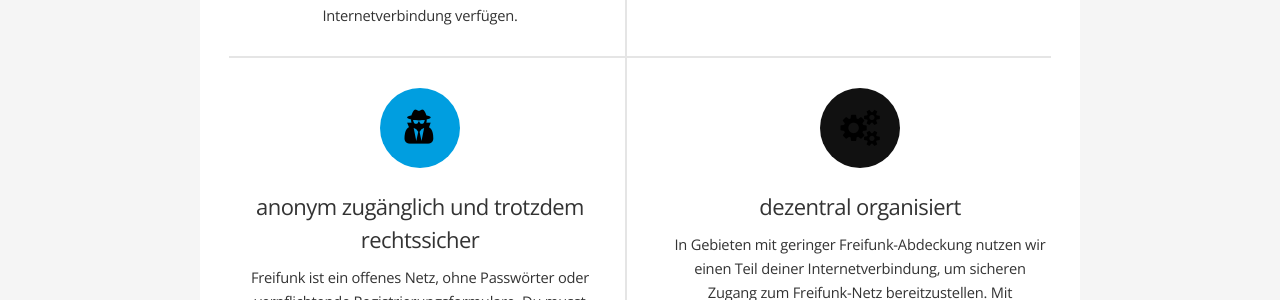
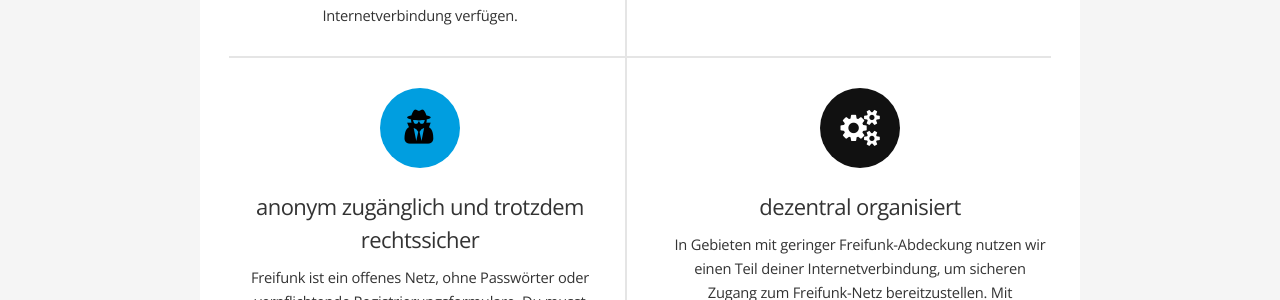
Before and after one commit to mdrenger/darmstadt.freifunk.net, a Jekyll site: the page built from pages/index.html, in a window 1280 px wide and 1400 px high, scrolled down 603 px. Shown: the part 654-954 px from the top of the window. Built offline with Jekyll 4.4.1, drawn with Linux system fonts in a browser that asks for light colours.

Commit message:
fix $color-accent5-fg-bold

```diff
--- a/_sass/_vars.scss
+++ b/_sass/_vars.scss
@@ -41,7 +41,7 @@
 
 	$color-accent5-bg:			#111111;
 	$color-accent5-fg:			mix($color-accent5-bg, #ffffff, 25%);
-	$color-accent5-fg-bold:		black;
+	$color-accent5-fg-bold:		#ffffff;
 	$color-accent5-fg-light:	mix($color-accent5-bg, #ffffff, 40%);
 
 	$color-border:				#e5e5e5;
```
